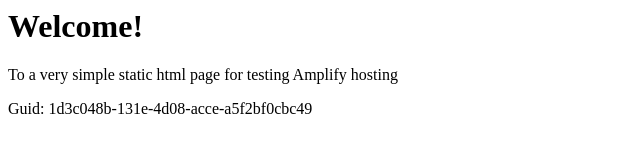
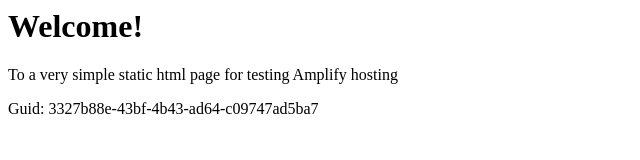
Before and after one commit to aws-aemilia-bah/Github-PR-Commit-Integration-Test-DoNotTouch-GitHubAutoBuildPushCanaryTest-v2-prod-me-south-1, a website: page src/index.html in a window 1280 px wide. Shown: the full height of the page, 0-640 px from the left. Drawn offline with Linux system fonts and the light colour scheme.

Commit message:
commit from integ tests

```diff
--- a/src/index.html
+++ b/src/index.html
@@ -12,6 +12,6 @@
 <body>
     <h1>Welcome!</h1>
     <p>To a very simple static html page for testing Amplify hosting</p>
-    <p>Guid: 1d3c048b-131e-4d08-acce-a5f2bf0cbc49</p></body>
+    <p>Guid: 3327b88e-43bf-4b43-ad64-c09747ad5ba7</p></body>
 
 </html>
```
